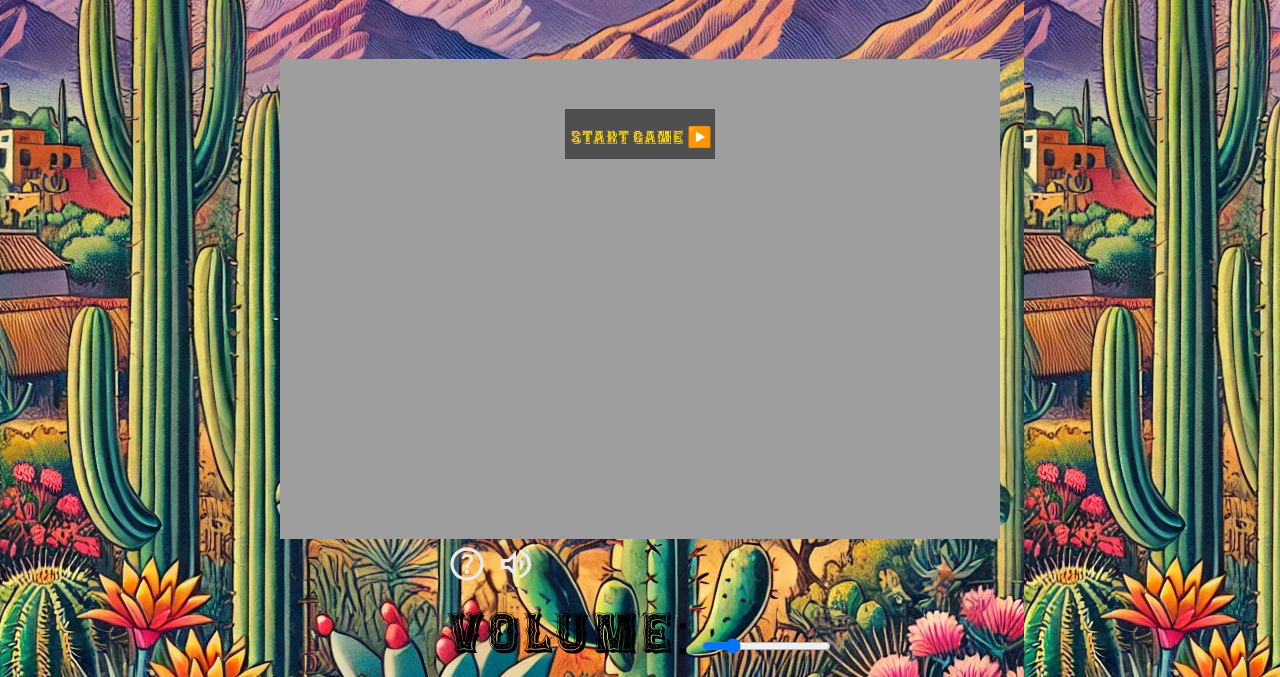
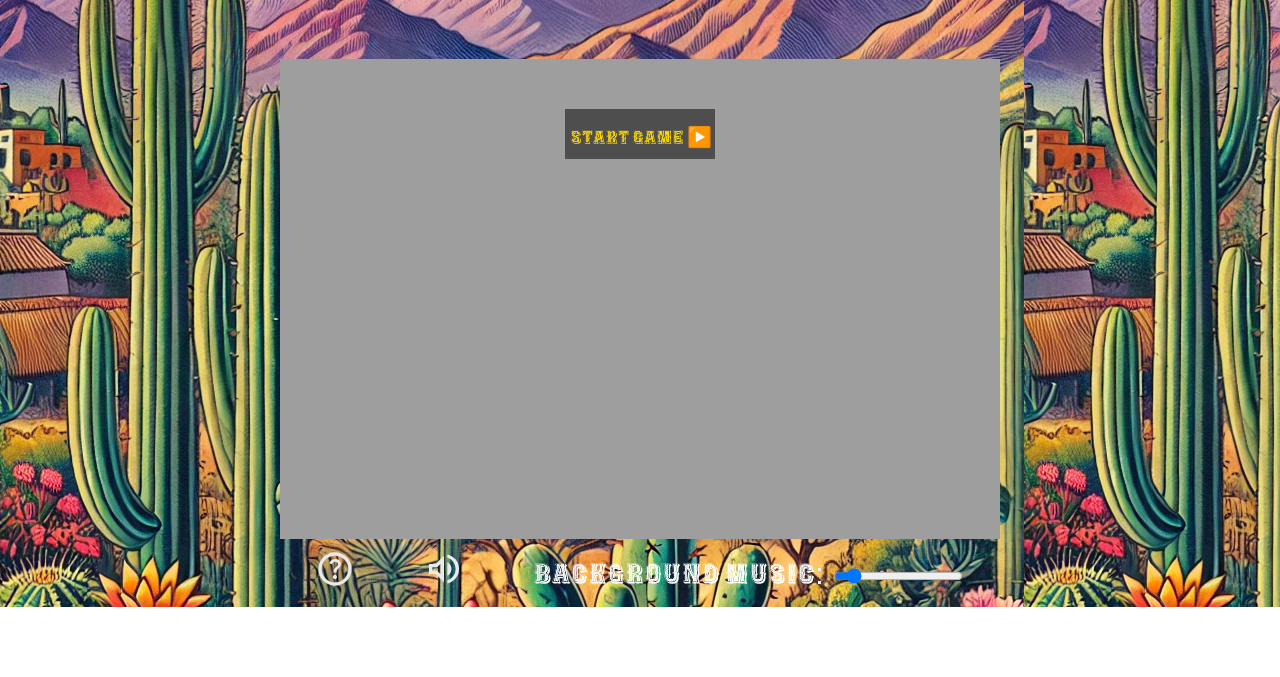
Before and after one commit to Mori-Takahashi/el-pollo-loco, a plain HTML site: page index.html in a window 1280 px wide. Shown: the part 230-907 px from the top of the page. After the commit the page ends 837 px from the top, so only its background shows below. Drawn offline with Linux system fonts and the light colour scheme.

Commit message:
improvement of the background music control

```diff
--- a/index.html
+++ b/index.html
@@ -40,8 +40,8 @@
     <img src="img/tutorial/quest.svg" alt="Control Help" onclick="showHelp()">
     <img src="img/controll-icons/audio_on.svg" alt="audio" id="audioButton" onclick="changeAudio()">
     <div class="volume-control">
-        <label for="volumeSlider">Volume:</label>
-        <input type="range" id="volumeSlider" min="0" max="1" step="0.01" value="0.2" onchange="setVolume(this.value)">
+        <label for="volumeSlider">background Music:</label>
+        <input type="range" id="volumeSlider" min="0" max="1" step="0.01" value="0.1" onchange="setVolume(this.value)">
     </div>
 </div>
 <div class="help-text d-none" id="alertWindow">
--- a/style.css
+++ b/style.css
@@ -52,3 +52,15 @@ canvas {
 .help img{
     width: 40px;
 }
+
+label {
+    font-size: 30px;
+    color: white;
+}
+
+.help {
+    display: flex;
+    align-items: center;
+    justify-content: space-around;
+    width: 720px;
+}
```
